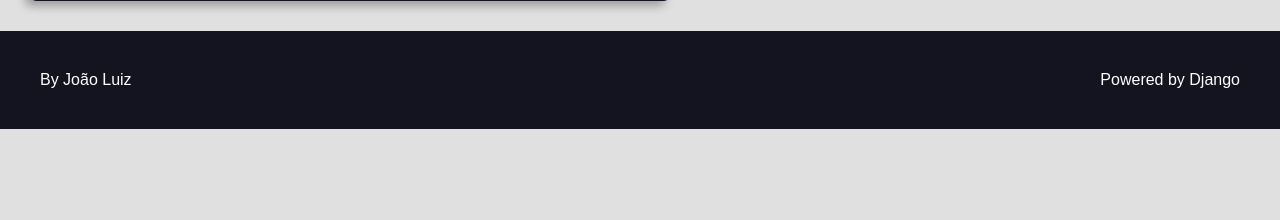
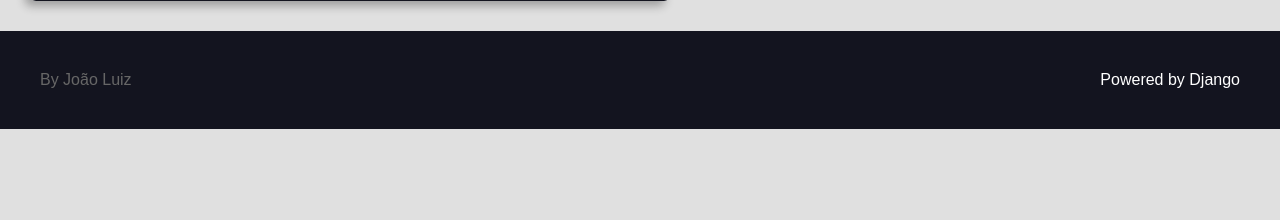
Before and after one commit to JoaoLuiz0812/Curso_Django, a Python web app: template recipes/templates/recipes/pages/home.html in a window 1280 px wide, with the pointer over the restyled element. Shown: the part 580-800 px from the top of the page. Run offline with Jinja, Linux system fonts and the light colour scheme; the template is opened without the code that fills it, so the values that code supplies are empty; some libraries are stand-ins or nearby versions.

Commit message:
Footer Rodapé

```diff
--- a/recipes/templates/recipes/partials/head.html
+++ b/recipes/templates/recipes/partials/head.html
@@ -272,7 +272,7 @@
         }
 
         .main-footer a:hover {
-            filter: brightness(1);
+            filter: brightness(.4);
         }
     </style>
 </head>
```
